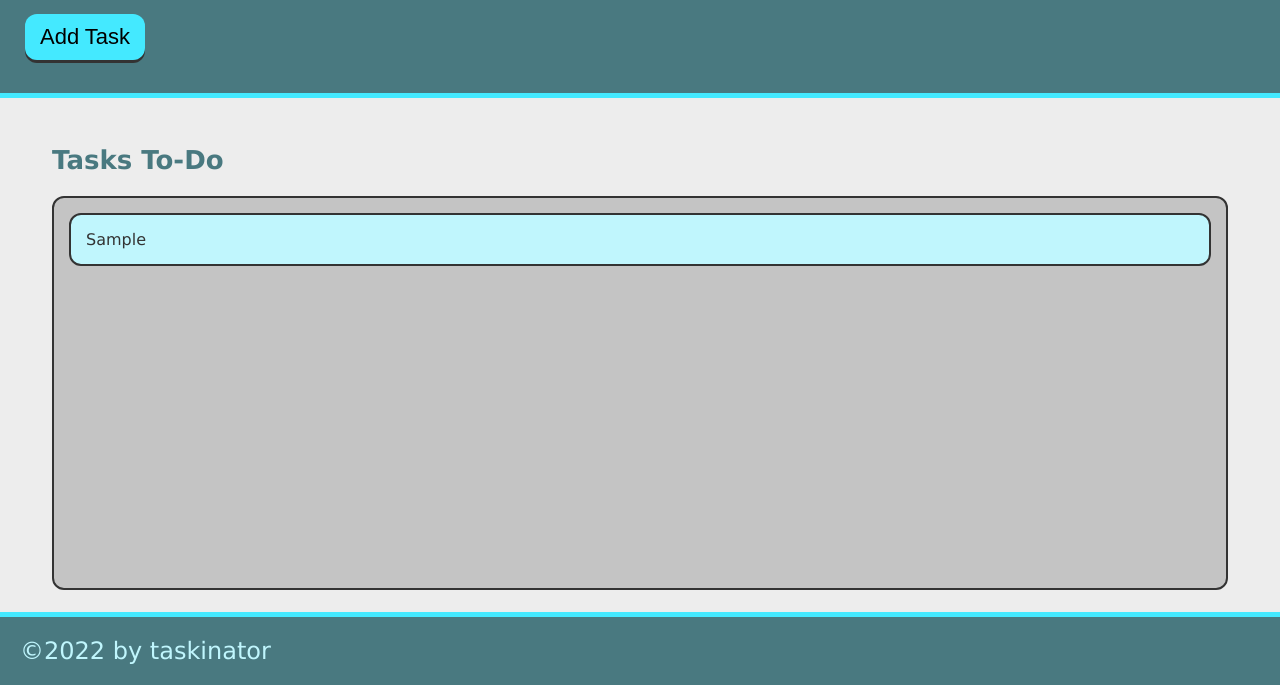
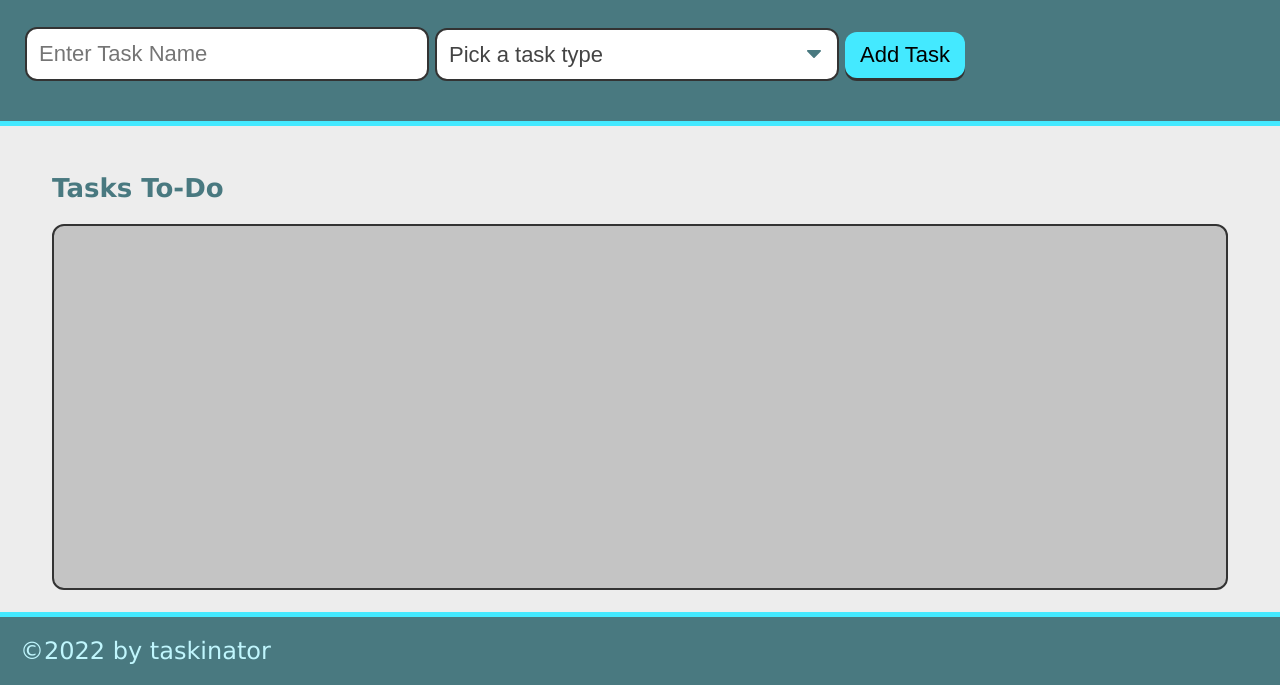
Before and after one commit to RamuMakkena/taskinator, a plain HTML site: page index.html in a window 1280 px wide. Shown: the part 115-800 px from the top of the page. Drawn offline with Linux system fonts and the light colour scheme.

Commit message:
Added form to submit tasks

```diff
--- a/assets/js/script.js
+++ b/assets/js/script.js
@@ -1,10 +1,12 @@
+var formEl = document.querySelector("#task-form");
 var buttonEl = document.querySelector("#save-task");
-console.log(buttonEl);
 var tasksToDoEl = document.querySelector(".task-list");
-createTaskHandler = () => {
+formEl.addEventListener("submit", createTaskHandler);
+
+function createTaskHandler(event) {
+    event.preventDefault();
     var listItemEl = document.createElement("li");
-    listItemEl.textContent = "Enter Task Name";
+    listItemEl.textContent = "This is sampel";
     listItemEl.className="task-item";
     tasksToDoEl.appendChild(listItemEl);
 }
-buttonEl.addEventListener("click", createTaskHandler);
--- a/index.html
+++ b/index.html
@@ -12,14 +12,27 @@
     <header>
         <h1 class="page-title">Taskinator</h1>
         <p>Click the button below to add a new task</p>
-        <button class="btn" id="save-task">Add Task</button>
+        <form id="task-form">
+            <div class="form-group">
+                <input type="text" name="task-name" placeholder="Enter Task Name"/>
+            </div>
+            <div class="form-group">
+                <select name="task-type" class="select-dropdown">
+                    <option value="" disabled selected>Pick a task type</option>
+                    <option value="Print">Print</option>
+                    <option value="Web">Web</option>
+                    <option value="Mobile">Mobile</option>
+                </select>
+            </div>
+                <div class="form-group">
+                <button class="btn" id="save-task" type="submit">Add Task</button>
+            </div>
+        </form>
     </header>
     <main class="page-content">
         <section class="task-list-wrapper">
             <h2 class="list-title">Tasks To-Do</h2>
-            <ul class="task-list">
-                <li class="task-item">Sample</li>
-            </ul>
+            <ul class="task-list" id="tasks-to-do"></ul>
         </section>
     </main>
     <footer>
```
